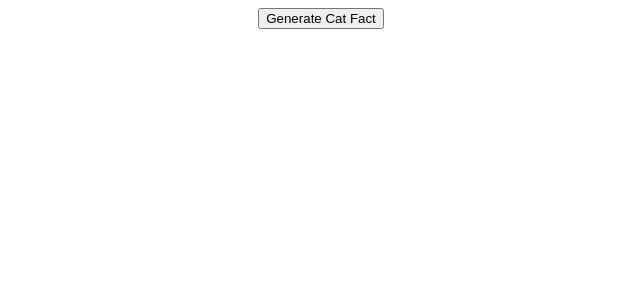
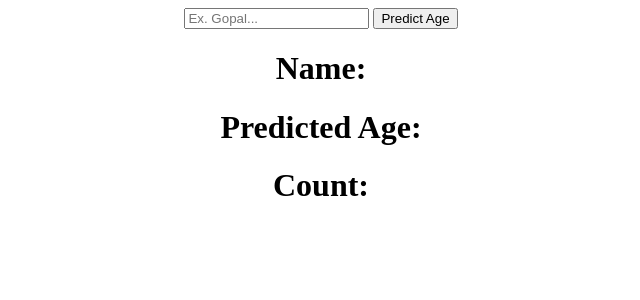
Before and after one commit to gopalkatariya44/first-react-app, a React (Create React App) app: page / in a window 1280 px wide. Shown: the top 300 px of the page, without its empty margins (319-959 px from the left). Built offline with nearby package versions, Linux system fonts and the light colour scheme; no server answers.

Commit message:
Predict Age

```diff
--- a/src/App.js
+++ b/src/App.js
@@ -1,27 +1,29 @@
 import './App.css';
-import { useState, useEffect } from 'react';
+import { useState } from 'react';
 import Axios from 'axios';
 
 function App() {
 
-  const [catFact, setCatFact] = useState("");
+  const [name, setName] = useState("");
+  const [age, setAge] = useState(null);
 
-  const fetchCatFact = () => {
-    Axios.get("https://catfact.ninja/fact").then((res) => {
-      setCatFact(res.data.fact);
+  const fetchData = () => {
+    Axios.get(`https://api.agify.io/?name=${name}`).then((res) => {
+      console.log(res.data);
+      setAge(res.data);
     });
   };
 
-  useEffect(() => {
-    Axios.get("https://catfact.ninja/fact").then((res) => {
-      setCatFact(res.data.fact);
-    });
-  }, []);
-
   return (
     <div className="App">
-      <button onClick={fetchCatFact}>Generate Cat Fact</button>
-      <p>{catFact}</p>
+      <input placeholder='Ex. Gopal...' onChange={(event) => {
+        setName(event.target.value)
+      }} />
+      &nbsp;
+      <button onClick={fetchData}>Predict Age</button>
+      <h1>Name: {age?.name}</h1>
+      <h1>Predicted Age: {age?.age}</h1>
+      <h1>Count: {age?.count}</h1>
     </div>
   );
 }
```
